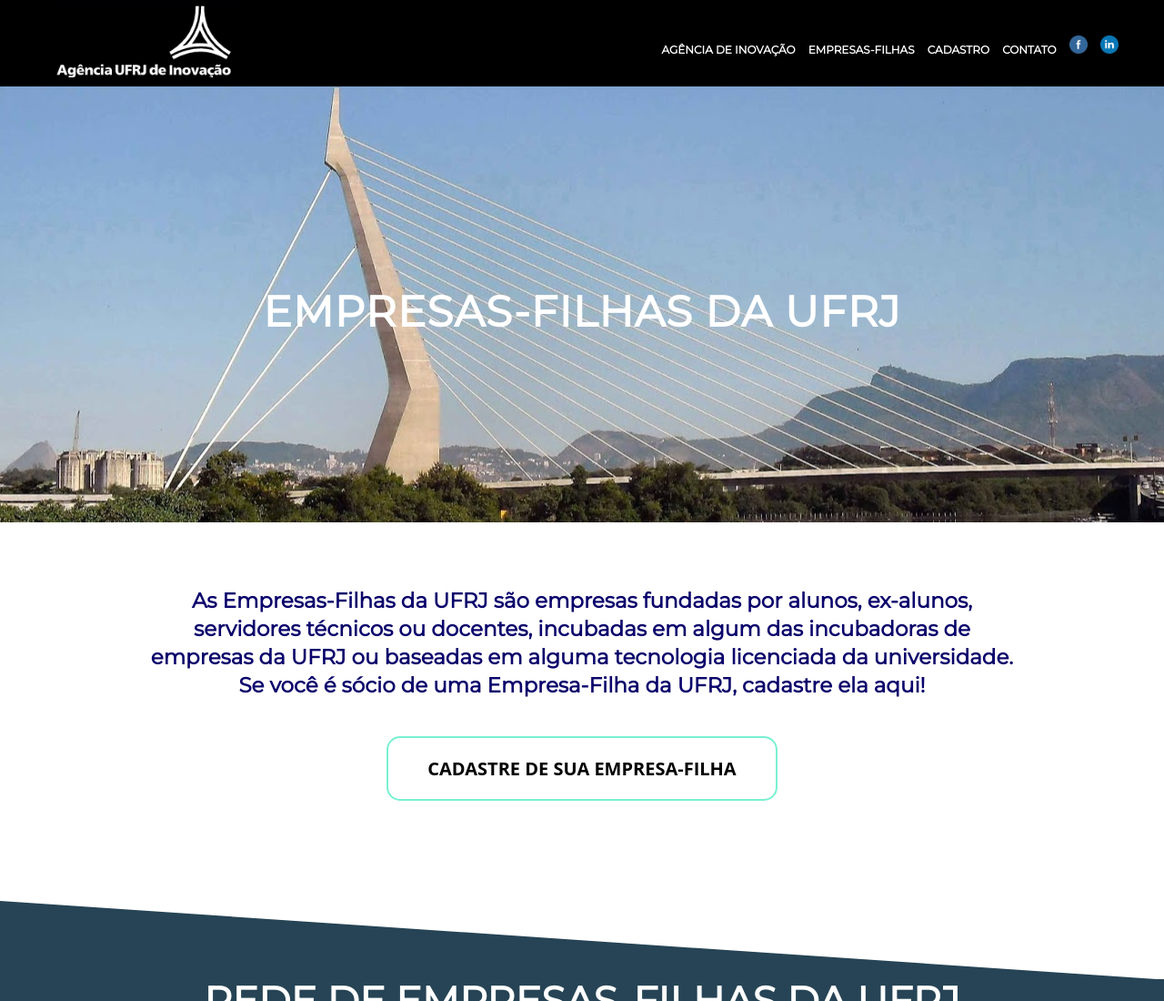
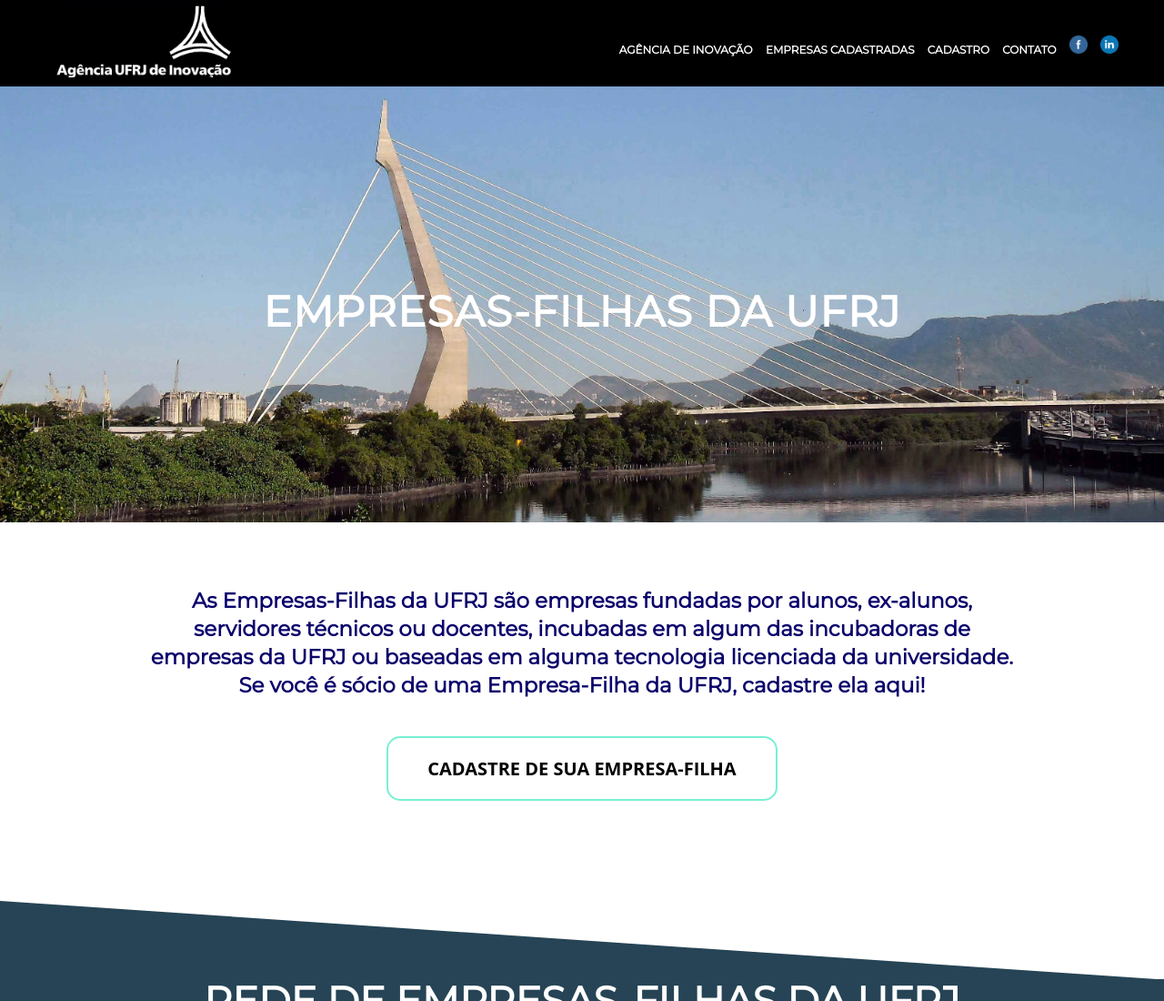
Before and after one commit to angelis-reis/empresas-filhas-ufrj, a plain HTML site: page index.html in a window 1280 px wide. Shown: the top 1100 px of the page at 91% size. Drawn offline with Linux system fonts and the light colour scheme.

Commit message:
Headear and footer JS OK

```diff
--- a/index.html
+++ b/index.html
@@ -61,10 +61,14 @@
 			<nav id="links">
 				<ul>
 					<li><a target="_blank" href="https://inovacao.ufrj.br/">Agência de Inovação</a></li>
-					<li><a target="_blank" href="index.html">Empresas-Filhas</a></li>
+
+					<li><a target="_blank" href="list.html">Empresas Cadastradas</a>
+					</li>
+
 					<li><a target="_blank" href="https://forms.gle/J9iFyvDAd4w8APgu8">Cadastro</a></li>
 
 					<li><a target="_blank" href="https://inovacao.ufrj.br/index.php/contato/contato">CONTATO</a></li>
+
 					<li><a target="_blank" href="https://www.facebook.com/inovacaoufrj"><img src="images/face-icon.png"
 								width="20" height="20"></a></li>
 					<li><a target="_blank"
@@ -81,7 +85,7 @@
 
 						<ul>
 
-							<li><a target="_blank" href="index.html">Empresas-Filhas</a></li>
+							<li><a target="_blank" href="index.html">Empresas Cadastradas</a></li>
 
 							<li><a target="_blank" href="https://forms.gle/J9iFyvDAd4w8APgu8">Cadastro</a></li>
 
--- a/styles/index-style.css
+++ b/styles/index-style.css
@@ -50,9 +50,11 @@ body {
 
 	header {
 		margin-top: -16px;
-		background-image: url("../images/campus3.jpg");
+		background-image: url("../images/ponte_estaiada2.jpg");
+		background-size: cover;
 		background-position: center 30%;
 		background-repeat: no-repeat;
+
 		height: 582px;
 		padding-top: 0px;
 		margin-left: -10px;
```
Also changed, not shown: images/ponte_estaiada2.jpg (added).
